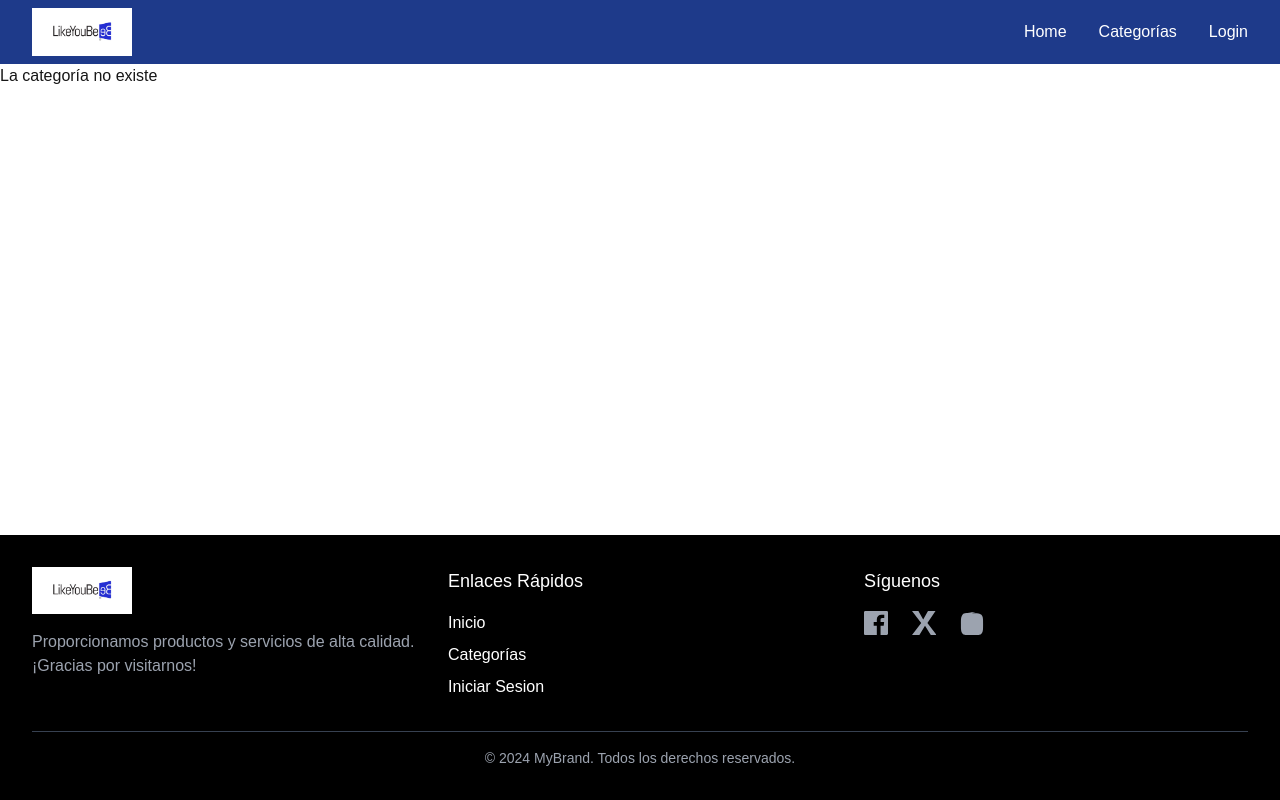
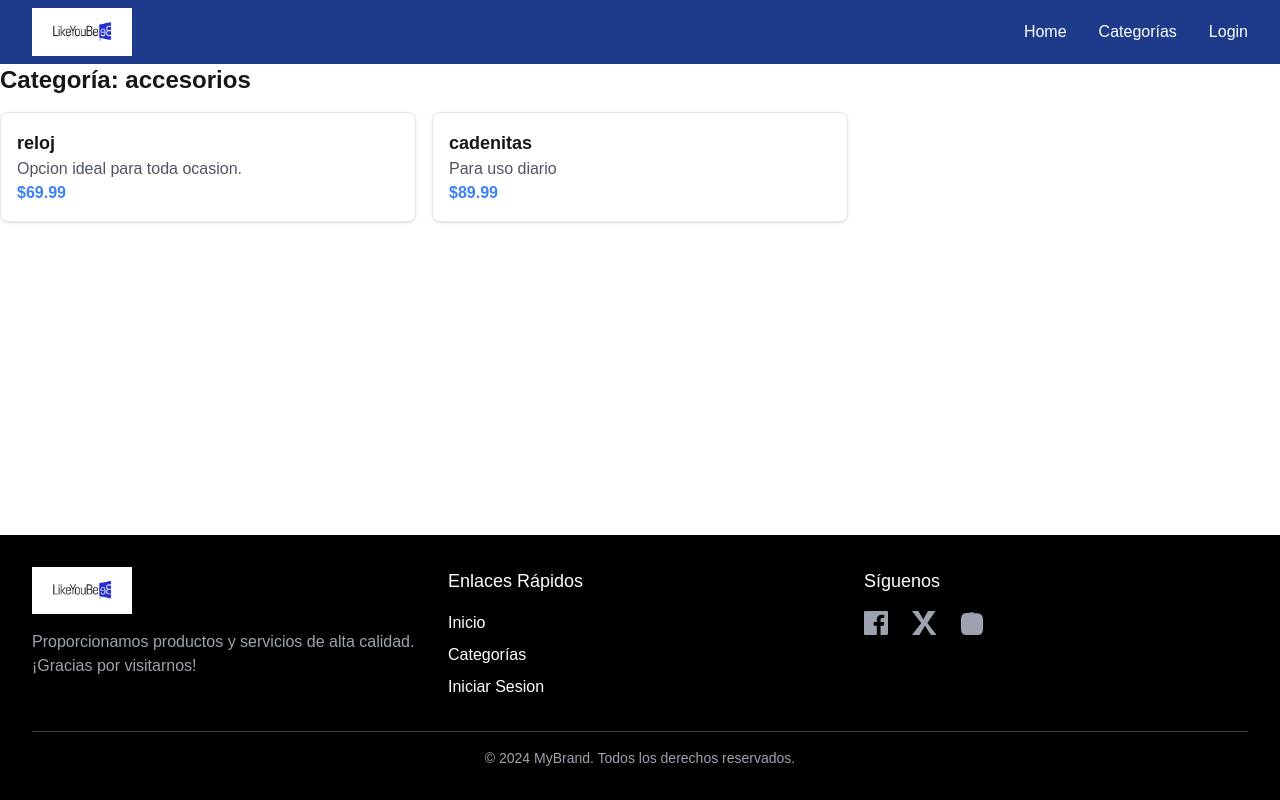
Before and after one commit to Tomas-i-gomez/proyecto1-crombie, a Next.js app: page /categories/accesorios in a window 1280 px wide. Built offline with nearby package versions, Linux system fonts and the light colour scheme.

Commit message:
Arreglamos rutas y algunos estilos

```diff
--- /dev/null
+++ b/app/categories/[categoriaId]/[productos]/page.tsx
@@ -0,0 +1,25 @@
+import {  productosDb , TypeProductos } from "@/app/db/productos";
+
+
+export default async function Productos ({
+    params,
+    }: {
+    params: Promise <{ productos: string}>;
+    }) {
+        const productoCalzado = (await params).productos;
+
+        const listaProductos: TypeProductos[] = productosDb;
+
+        const mostrarProductoCalzado: TypeProductos | undefined = listaProductos.find ((prod) => prod.titulo === productoCalzado);
+
+        return (
+            <>
+                {mostrarProductoCalzado ? (
+                    <h1>Estoy mostrando el producto : {mostrarProductoCalzado?.titulo }</h1>
+                ) : (
+                    <h1> El producto no existe </h1>
+                )
+                }
+            </>
+        )
+    };
--- a/app/categories/[categoria]/page.tsx
+++ b/app/categories/[categoriaId]/page.tsx
@@ -6,14 +6,11 @@ import Link from "next/link";
 export default async function Categoria ({
     params,
     }: {
-    params: Promise <{ categoriaParams: string}>;
+    params: Promise <{ categoriaId: string}>;
     }) {
-        const categoria = (await params).categoriaParams;
+        const categoria = (await params).categoriaId;
 
-        const listaCategoria: CategoriaType[] = categorias;
-
-        const mostrarCategoria: CategoriaType | undefined = listaCategoria.find ((cat) => cat.name.toLowerCase() === categoria);
-
+        const mostrarCategoria: CategoriaType | undefined = categorias.find((cat) => cat.name.toLowerCase() === categoria);
 
         if (!mostrarCategoria) {
             return <h1>La categoría no existe</h1>;
@@ -26,7 +23,7 @@ export default async function Categoria ({
               {productosDb.filter((producto) => producto.categoria.toLowerCase() === mostrarCategoria.name.toLowerCase()).map((producto) => (
                 <Link
                 key={producto.titulo}
-                href={`/${mostrarCategoria.name}/${producto.titulo}`}
+                href={`${mostrarCategoria.name}/${producto.titulo}`}
                 className="block p-4 border rounded-lg shadow hover:shadow-lg transition"
                 >
                 <h2 className="text-lg font-semibold">{producto.titulo}</h2>
--- a/app/categories/[categoria]/[productosCalzado]/page.tsx
+++ /dev/null
@@ -1,24 +0,0 @@
-import {  productos , ProductoCalzado } from "@/app/db/productos";
-
-
-export default async function Productos ({
-    params,
-    }: {
-    params: Promise <{ productoCalzadoParams: string}>;
-    }) {
-        const productoCalzado = (await params).productoCalzadoParams;
-
-        const listaProductos: ProductoCalzado[] = productos;
-
-        const mostrarProductoCalzado: ProductoCalzado | undefined = listaProductos.find ((prod) => prod.titulo === productoCalzado);
-
-        return (
-            <>
-                {mostrarProductoCalzado} ? (
-                    <h1>Estoy mostrando el producto : {mostrarProductoCalzado?.titulo }</h1>
-                ) : (
-                    <h1> El producto no existe </h1>
-                )
-            </>
-        )
-    };
--- a/app/categories/page.tsx
+++ b/app/categories/page.tsx
@@ -10,25 +10,25 @@ function Page() {
     {
       src: "/images/calzado.webp",
       alt: "Calzado",
-      link: "/calzado",
+      link: "/categories/calzado",
       label: "Calzado",
     },
     {
       src: "/images/ropa.webp",
       alt: "Ropa",
-      link: "/ropa",
+      link: "/categories/ropa",
       label: "Ropa",
     },
     {
       src: "/images/accesorios.webp",
       alt: "Accesorios",
-      link: "/accesorios",
+      link: "/categories/accesorios",
       label: "Accesorios",
     },
     {
       src: "/images/perfumes.webp",
       alt: "Perfumes",
-      link: "/perfumes",
+      link: "/categories/perfumes",
       label: "Perfumes",
     },
   ].map((category, index) => (
--- a/app/db/productos.ts
+++ b/app/db/productos.ts
@@ -1,4 +1,4 @@
-export type Productos = {
+export type TypeProductos = {
   titulo: string;
   urlImagen: string;
   precio: number;
@@ -7,7 +7,7 @@ export type Productos = {
   }
 
 
-  export const productosDb: Productos[] = [
+  export const productosDb: TypeProductos[] = [
       {
         titulo: "zapatos",
         urlImagen: "https://example.com/pelota-futbol.jpg",
```
